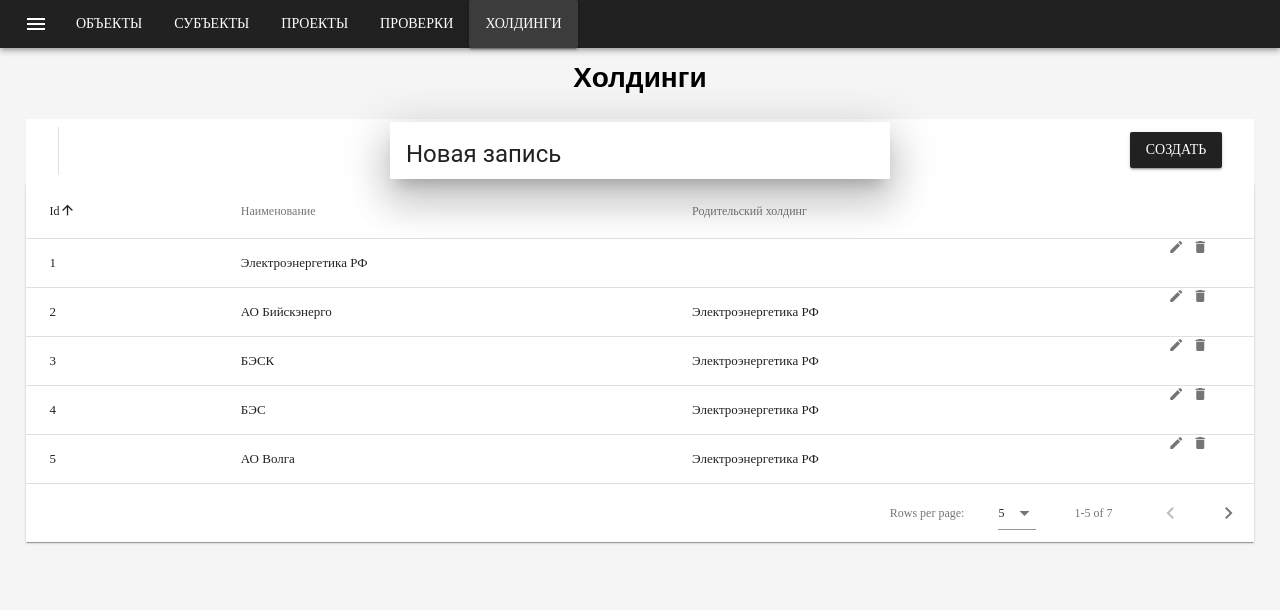
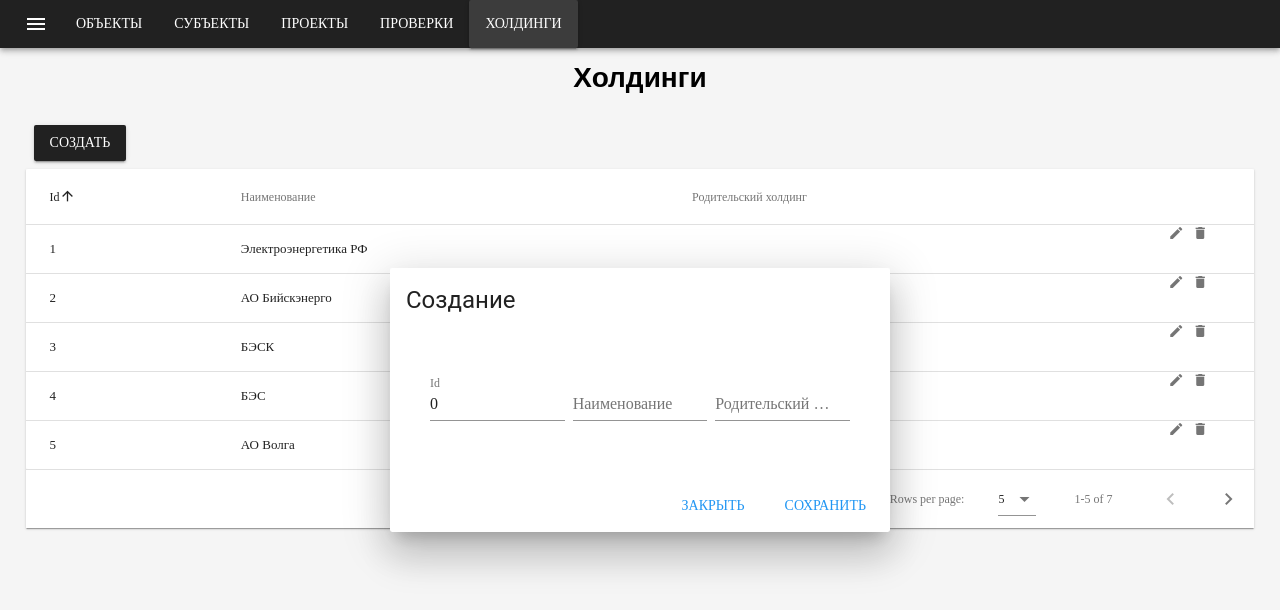
Before and after one commit to holymosh/kozharinov_course_work, a Vue app in the folder frontend/courseWork/courseWork/: page /#/holdings in a window 1280 px wide. Both pictures are taken after a click on the button "СОЗДАТЬ". Shown: the top 610 px of the page. Built offline with nearby package versions, Linux system fonts and the light colour scheme.

Commit message:
deleted v-toolbar because popup window had toolbars height

```diff
--- a/frontend/courseWork/courseWork/src/components/Holding.vue
+++ b/frontend/courseWork/courseWork/src/components/Holding.vue
@@ -1,18 +1,11 @@
 <template>
     <div id="Holding">
         <h1>Холдинги</h1>
-        <v-toolbar flat color="white">
-            <v-divider
-        class="mx-2"
-        inset
-        vertical
-      ></v-divider>
-      <v-spacer></v-spacer>
       <v-dialog class="flo" v-model="dialog" max-width="500px">
           <v-btn slot="activator" color="primary" dark class="mb-2">Создать</v-btn>
           <v-card>
               <v-card-title>
-                  <span class="headline">Новая запись</span>
+                  <span class="headline">{{editedIndex === -1 ? 'Создание' : 'Редактирование'}}</span>
               </v-card-title>
 
               <v-card-text>
@@ -38,8 +31,7 @@
               </v-card-actions>
           </v-card>
         </v-dialog>
-        </v-toolbar>
-        <v-data-table :headers="headers" :items="subjects" class="elevation-1">
+        <v-data-table :headers="headers" :items="holdings" class="elevation-1">
             <template slot="items" slot-scope="props">
                 <td>{{props.item.id}}</td>
                 <td>{{props.item.name}}</td>
@@ -73,7 +65,7 @@ export default {
       {text: 'Наименование', value: 'name'},
       {text: 'Родительский холдинг', value: 'parent'}
     ],
-    objects: [],
+    holdings: [],
     editedIndex: -1,
     editedItem: {
       id: 0,
@@ -103,7 +95,7 @@ export default {
   },
   methods: {
     initialize () {
-      this.subjects = [
+      this.holdings = [
         {id: 1, name: 'Электроэнергетика РФ', parent: ''},
         {id: 2, name: 'АО Бийскэнерго', parent: 'Электроэнергетика РФ'},
         {id: 3, name: 'БЭСК', parent: 'Электроэнергетика РФ'},
@@ -114,13 +106,13 @@ export default {
       ]
     },
     editItem (item) {
-      this.editedIndex = this.subjects.indexOf(item)
+      this.editedIndex = this.holdings.indexOf(item)
       this.editedItem = Object.assign({}, item)
       this.dialog = true
     },
     deleteItem (item) {
-      const index = this.subjects.indexOf(item)
-      confirm('delete') && this.subjects.splice(index, 1)
+      const index = this.holdings.indexOf(item)
+      confirm('delete') && this.holdings.splice(index, 1)
     },
     close () {
       this.dialog = false
@@ -131,9 +123,9 @@ export default {
     },
     save () {
       if (this.editedIndex > 1) {
-        Object.assign(this.subjects[this.editedIndex], this.editedItem)
+        Object.assign(this.holdings[this.editedIndex], this.editedItem)
       } else {
-        this.subjects.push(this.editedItem)
+        this.holdings.push(this.editedItem)
       }
       this.close()
     }
```
